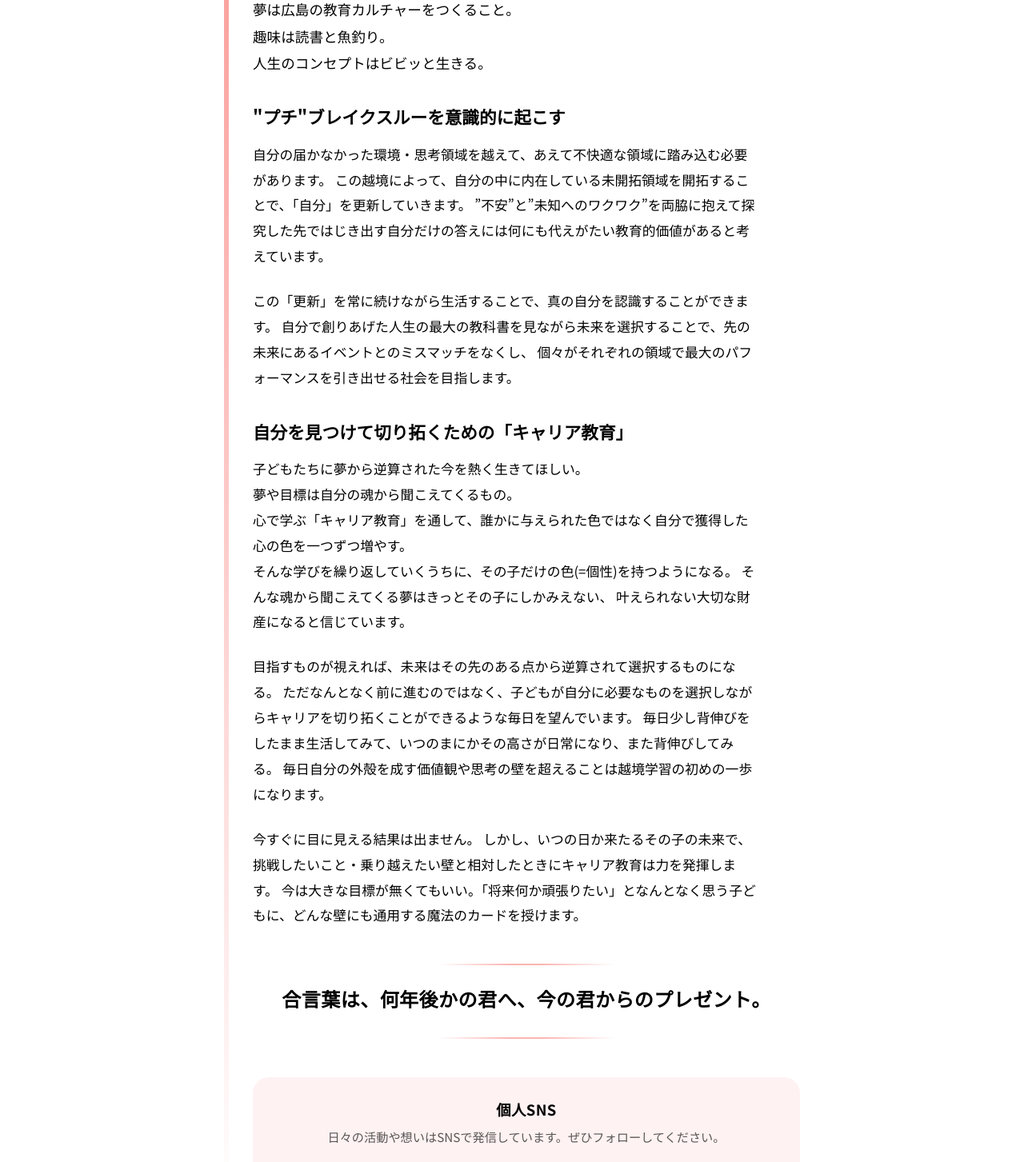
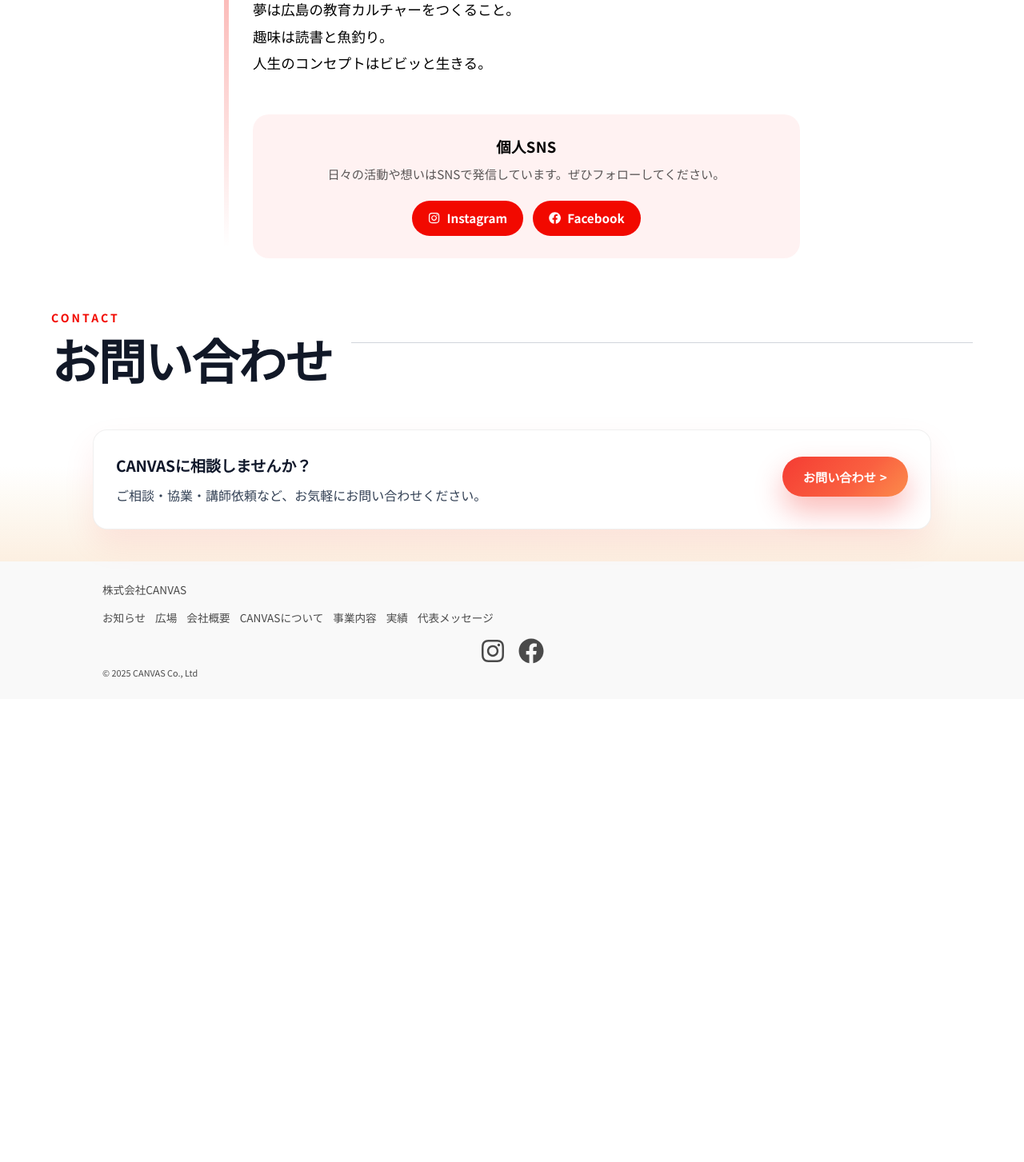
Before and after one commit to yvngmaxe/Canvas-site, a Next.js app: page /greeting in a window 1280 px wide. Shown: the part 960-2413 px from the top of the page at 80% size. After the commit the page ends 1834 px from the top, so only its background shows below. Built offline with nearby package versions, Linux system fonts and the light colour scheme; no server answers.

Commit message:
greeting-content-fix

```diff
--- a/app/greeting/page.tsx
+++ b/app/greeting/page.tsx
@@ -36,56 +36,6 @@ export default function GreetingPage() {
               人生のコンセプトはビビッと生きる。
             </p>
 
-            <h2 className={styles.heading}>
-              &quot;プチ&quot;ブレイクスルーを意識的に起こす
-            </h2>
-            <p className={styles.message}>
-              自分の届かなかった環境・思考領域を越えて、あえて不快適な領域に踏み込む必要があります。
-              この越境によって、自分の中に内在している未開拓領域を開拓することで、「自分」を更新していきます。
-              ”不安”と”未知へのワクワク”を両脇に抱えて探究した先ではじき出す自分だけの答えには何にも代えがたい教育的価値があると考えています。
-            </p>
-
-            <p className={styles.message}>
-              この「更新」を常に続けながら生活することで、真の自分を認識することができます。
-              自分で創りあげた人生の最大の教科書を見ながら未来を選択することで、先の未来にあるイベントとのミスマッチをなくし、
-              個々がそれぞれの領域で最大のパフォーマンスを引き出せる社会を目指します。
-            </p>
-
-            <h2 className={styles.heading}>
-              自分を見つけて切り拓くための「キャリア教育」
-            </h2>
-            <p className={styles.message}>
-              子どもたちに夢から逆算された今を熱く生きてほしい。
-              <br />
-              夢や目標は自分の魂から聞こえてくるもの。
-              <br />
-              心で学ぶ「キャリア教育」を通して、誰かに与えられた色ではなく自分で獲得した心の色を一つずつ増やす。
-              <br />
-              そんな学びを繰り返していくうちに、その子だけの色(=個性)を持つようになる。
-              そんな魂から聞こえてくる夢はきっとその子にしかみえない、
-              叶えられない大切な財産になると信じています。
-            </p>
-
-            <p className={styles.message}>
-              目指すものが視えれば、未来はその先のある点から逆算されて選択するものになる。
-              ただなんとなく前に進むのではなく、子どもが自分に必要なものを選択しながらキャリアを切り拓くことができるような毎日を望んでいます。
-              毎日少し背伸びをしたまま生活してみて、いつのまにかその高さが日常になり、また背伸びしてみる。
-              毎日自分の外殻を成す価値観や思考の壁を超えることは越境学習の初めの一歩になります。
-            </p>
-            <p className={styles.message}>
-              今すぐに目に見える結果は出ません。
-              しかし、いつの日か来たるその子の未来で、挑戦したいこと・乗り越えたい壁と相対したときにキャリア教育は力を発揮します。
-              今は大きな目標が無くてもいい。「将来何か頑張りたい」となんとなく思う子どもに、どんな壁にも通用する魔法のカードを授けます。
-            </p>
-
-            <blockquote className={styles.quote}>
-              <p className={styles.quoteText}>
-                <strong>
-                  合言葉は、何年後かの君へ、今の君からのプレゼント。
-                </strong>
-              </p>
-            </blockquote>
-
             <div className={styles.socialSection}>
               <h3 className={styles.socialHeading}>個人SNS</h3>
               <p className={styles.socialIntro}>
```
